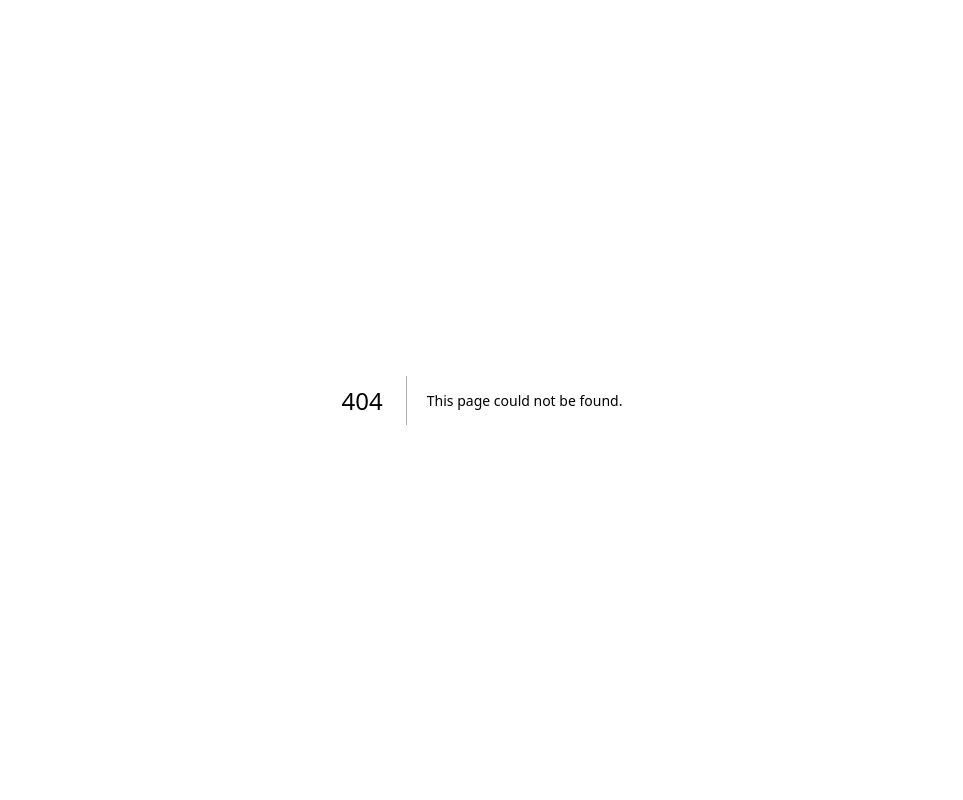
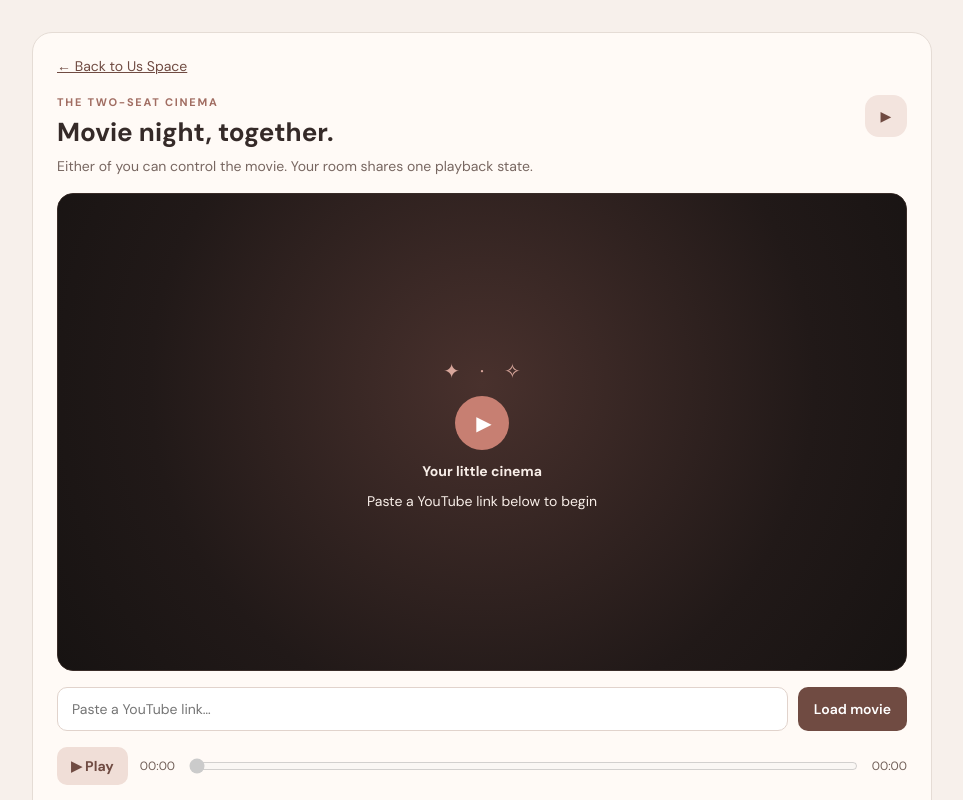
Before and after one commit to SprayingLace/us-space-starter, a Next.js app: page /movie-lounge in a window 1280 px wide. Before the commit this address had no page. Shown: the top 800 px of the page, without its empty margins (158-1121 px from the left). Built offline with nearby package versions, Linux system fonts and the light colour scheme; no server answers; a web font is replaced by a local one.

Commit message:
Add Movie Lounge route

```diff
--- /dev/null
+++ b/app/movie-lounge/page.tsx
@@ -0,0 +1,32 @@
+import MovieLounge from "./MovieLounge";
+
+export default function MovieLoungePage() {
+  return (
+    <main
+      style={{
+        minHeight: "100vh",
+        padding: "32px 20px",
+        display: "grid",
+        placeItems: "center",
+        background: "#f7f0eb",
+      }}
+    >
+      <div
+        style={{
+          width: "100%",
+          maxWidth: 900,
+          boxSizing: "border-box",
+          padding: 24,
+          border: "1px solid #e5dcd5",
+          borderRadius: 20,
+          background: "#fffaf6",
+        }}
+      >
+        <a href="/" style={{ color: "#704b42", display: "inline-block", marginBottom: 20 }}>
+          ← Back to Us Space
+        </a>
+        <MovieLounge />
+      </div>
+    </main>
+  );
+}
```
